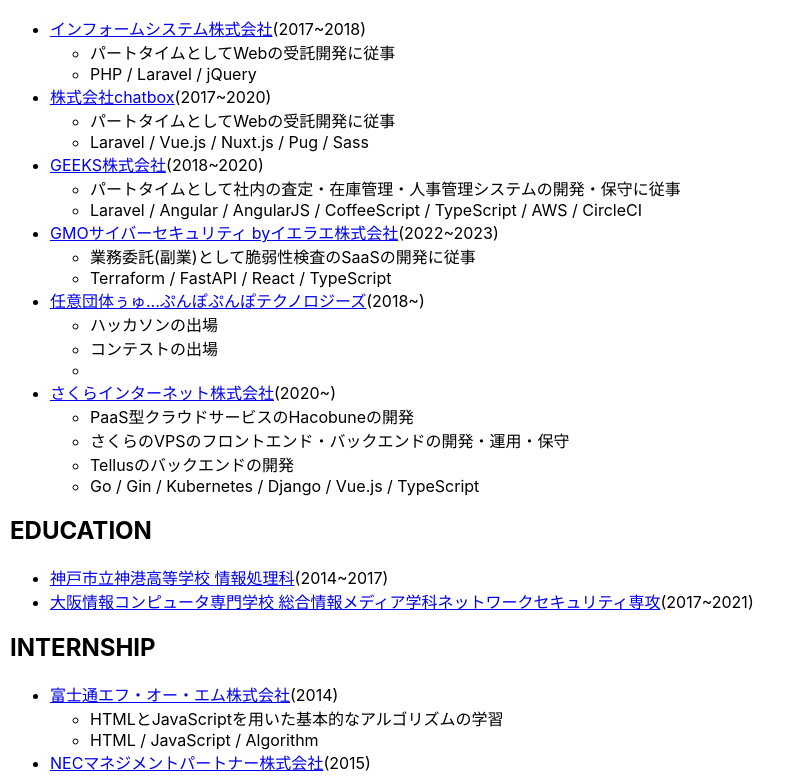
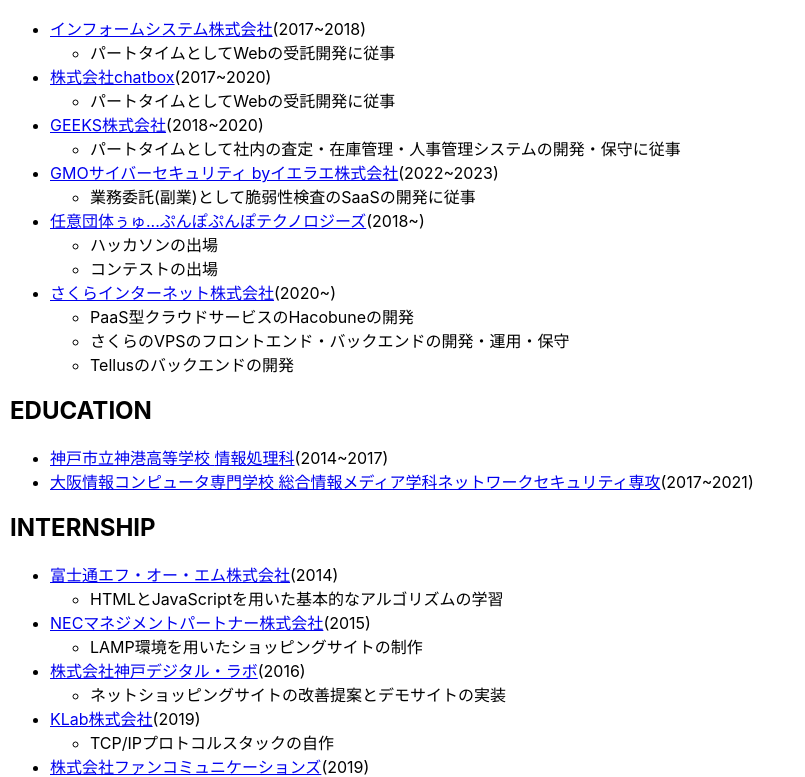
Before and after one commit to tyokinuhata/tyokinuhata.github.io, a React (Create React App) app: page / in a window 1280 px wide. Shown: the part 780-1557 px from the top of the page, without its empty margins (0-805 px from the left). Built offline with nearby package versions, Linux system fonts and the light colour scheme.

Commit message:
Delete tech

```diff
--- a/src/App.tsx
+++ b/src/App.tsx
@@ -67,7 +67,6 @@
                 {experience.desc.map((desc: string): React.ReactElement => {
                   return (<li key={desc}>{desc}</li>)
                 })}
-                <li>{experience.tech.join(" / ")}</li>
               </ul>
             </li>
           )
@@ -95,7 +94,6 @@
                 {internship.desc.map((desc: string): React.ReactElement => {
                   return (<li key={desc}>{desc}</li>)
                 })}
-                <li>{internship.tech.join(" / ")}</li>
               </ul>
             </li>
           )
--- a/src/portfolio.json
+++ b/src/portfolio.json
@@ -88,46 +88,40 @@
                 "url": "https://www.inform.co.jp/",
                 "begin": 2017,
                 "end": 2018,
-                "desc": ["パートタイムとしてWebの受託開発に従事"],
-                "tech": ["PHP", "Laravel", "jQuery"]
+                "desc": ["パートタイムとしてWebの受託開発に従事"]
             },
             {
                 "name": "株式会社chatbox",
                 "url": "https://chatbox-inc.com/",
                 "begin": 2017,
                 "end": 2020,
-                "desc": ["パートタイムとしてWebの受託開発に従事"],
-                "tech": ["Laravel", "Vue.js", "Nuxt.js", "Pug", "Sass"]
+                "desc": ["パートタイムとしてWebの受託開発に従事"]
             },
             {
                 "name": "GEEKS株式会社",
                 "url": "https://geeks.ne.jp/",
                 "begin": 2018,
                 "end": 2020,
-                "desc": ["パートタイムとして社内の査定・在庫管理・人事管理システムの開発・保守に従事"],
-                "tech": ["Laravel", "Angular", "AngularJS", "CoffeeScript", "TypeScript", "AWS", "CircleCI"]
+                "desc": ["パートタイムとして社内の査定・在庫管理・人事管理システムの開発・保守に従事"]
             },
             {
                 "name": "GMOサイバーセキュリティ byイエラエ株式会社",
                 "url": "https://gmo-cybersecurity.com/",
                 "begin": 2022,
                 "end": 2023,
-                "desc": ["業務委託(副業)として脆弱性検査のSaaSの開発に従事"],
-                "tech": ["Terraform", "FastAPI", "React", "TypeScript"]
+                "desc": ["業務委託(副業)として脆弱性検査のSaaSの開発に従事"]
             },
             {
                 "name": "任意団体ぅゅ...ぷんぽぷんぽテクノロジーズ",
                 "url": "https://github.com/uyupun/",
                 "begin": 2018,
-                "desc": ["ハッカソンの出場", "コンテストの出場"],
-                "tech": []
+                "desc": ["ハッカソンの出場", "コンテストの出場"]
             },
             {
                 "name": "さくらインターネット株式会社",
                 "url": "https://www.sakura.ad.jp/",
                 "begin": 2020,
-                "desc": ["PaaS型クラウドサービスのHacobuneの開発", "さくらのVPSのフロントエンド・バックエンドの開発・運用・保守", "Tellusのバックエンドの開発"],
-                "tech": ["Go", "Gin", "Kubernetes", "Django", "Vue.js", "TypeScript"]
+                "desc": ["PaaS型クラウドサービスのHacobuneの開発", "さくらのVPSのフロントエンド・バックエンドの開発・運用・保守", "Tellusのバックエンドの開発"]
             }
         ]
     },
--- a/src/portfolio.ts
+++ b/src/portfolio.ts
@@ -58,7 +58,6 @@
 
 export interface Experience extends History {
   desc: Array<string>;
-  tech: Array<string>;
 }
 export type Experiences = Base<Experience>
 
@@ -69,7 +68,6 @@
 
 export interface Internship extends History {
   desc: Array<string>;
-  tech: Array<string>;
 }
 export type Internships = Base<Internship>
 
```
